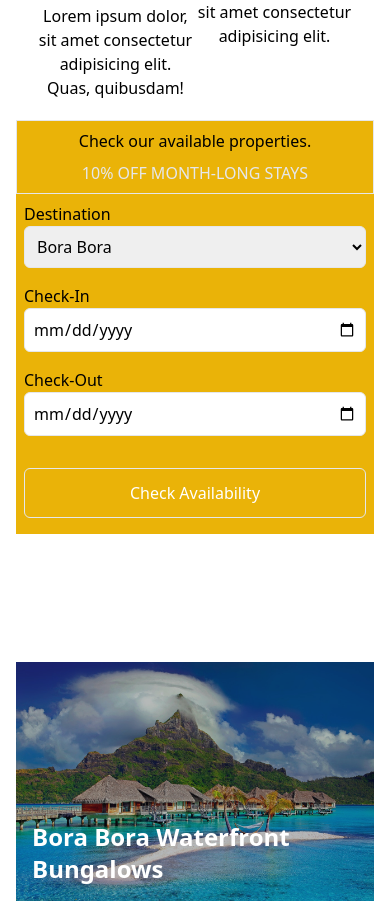
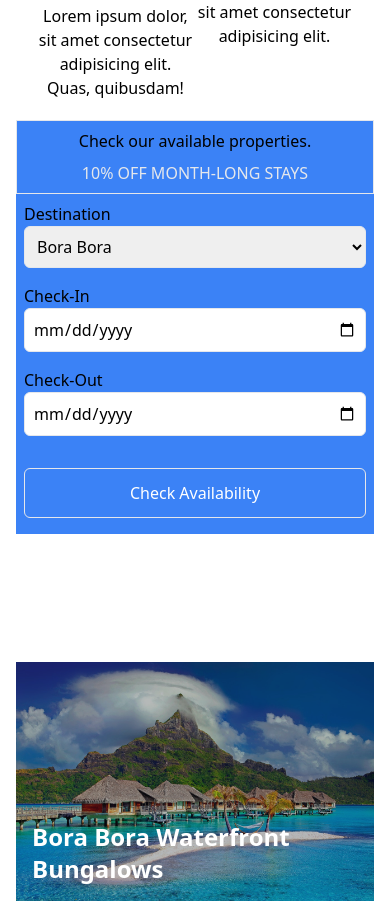
Before and after one commit to blake-hodges/temporado, a React (Create React App) app: page / in a window 390 px wide. Shown: the part 2047-2962 px from the top of the page. Built offline with nearby package versions, Linux system fonts and the light colour scheme.

Commit message:
fix booking section responsiveness on medium screens

```diff
--- a/src/components/Booking.jsx
+++ b/src/components/Booking.jsx
@@ -3,8 +3,8 @@ import { ChatIcon, PhoneIcon } from '@heroicons/react/outline/';
 
 function Booking() {
   return (
-    <div className="max-w-[1240px] mx-auto grid lg:grid-cols-3 px-4 py-16">
-        <div className="lg:col-span-2 justify-evenly p-5">
+    <div className="max-w-[1240px] mx-auto grid md:grid-cols-3 px-4 py-16">
+        <div className="md:col-span-2 justify-evenly p-5">
             <div>
                 <h2>Lorem ipsum dolor sit amet consectetur adipisicing.</h2>
                 <p className="py-4">Lorem ipsum dolor, sit amet consectetur adipisicing elit. Dolor at eos mollitia, numquam consequuntur dolores temporibus laboriosam, vitae nemo aspernatur cum, magnam blanditiis facere facilis aliquid exercitationem harum incidunt praesentium. Quam fugit facilis quia molestias, consequatur aut dicta tempora magni asperiores, minus omnis expedita quis rerum fuga provident! Itaque, ex!</p>
@@ -27,7 +27,7 @@ function Booking() {
             </div>
         </div>
 
-        <div className="lg:col-span-1 bg-yellow-500">
+        <div className="md:col-span-1 bg-blue-500">
             <div className="text-center border">
                 <p className="pt-2">Check our available properties.</p>
                 <p className="py-2 text-gray-200">10% OFF MONTH-LONG STAYS</p>
```
